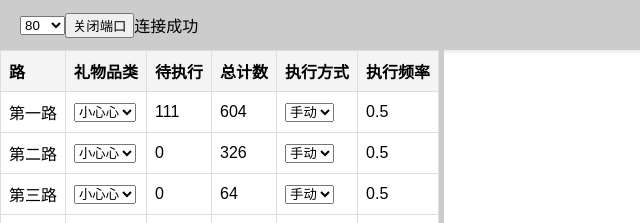
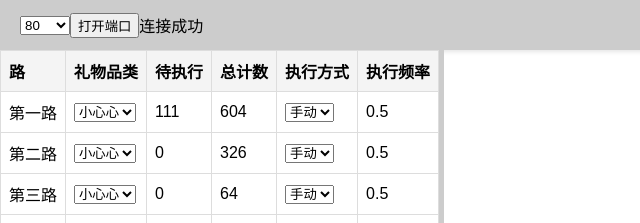
Before and after one commit to kalaGN/usb-easy, an Electron app: page index.html in a window 800 px wide. Shown: the top 223 px of the page, 0-640 px from the left. Drawn offline with Linux system fonts and the light colour scheme.

```diff
--- a/index.html
+++ b/index.html
@@ -48,8 +48,9 @@
         <select id="port-select" placeholder="请选择端口">
             <option label="80" value="80"></option>
             <option label="443" value="443"></option>
+            <option label="USB" value="443"></option>
         </select>
-        <button id="connect-button">关闭端口</button>
+        <button id="connect-button">打开端口</button>
         <span>连接成功</span>
     </div>
     <div class="content-area">
```
Also changed, not shown: package.json (+9 -3 lines), 1 other file.
